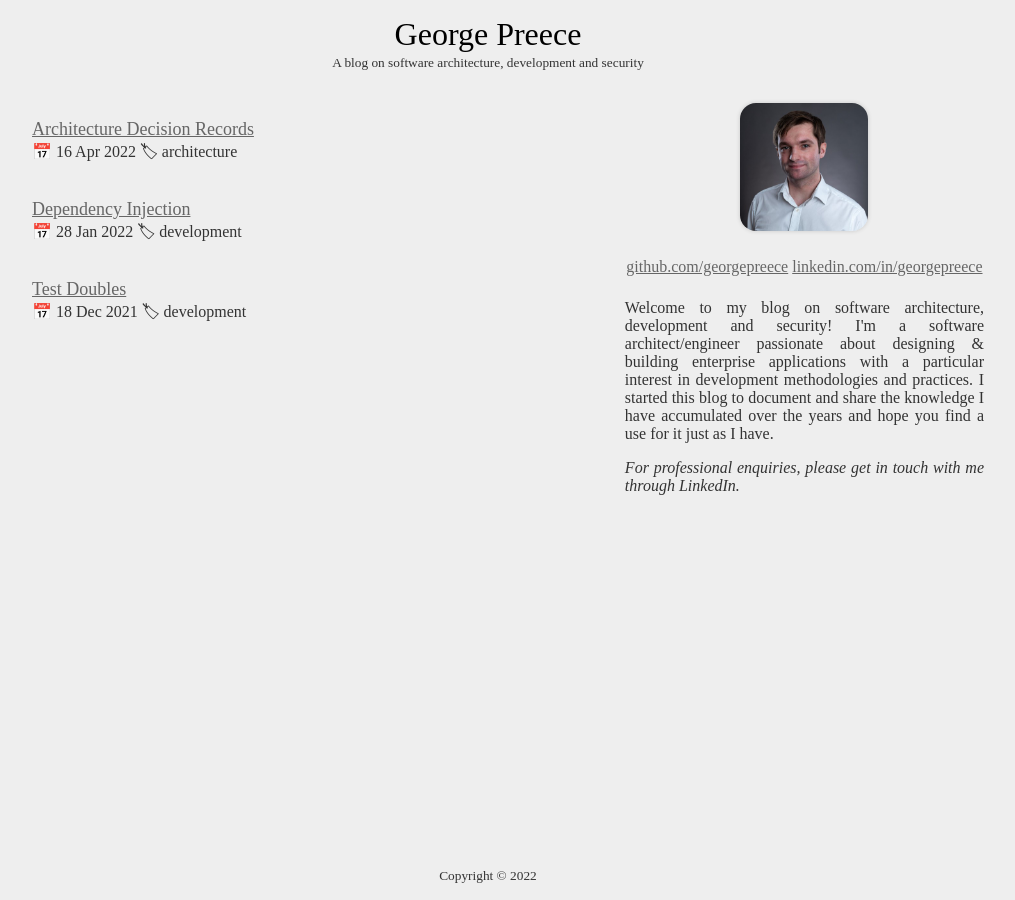
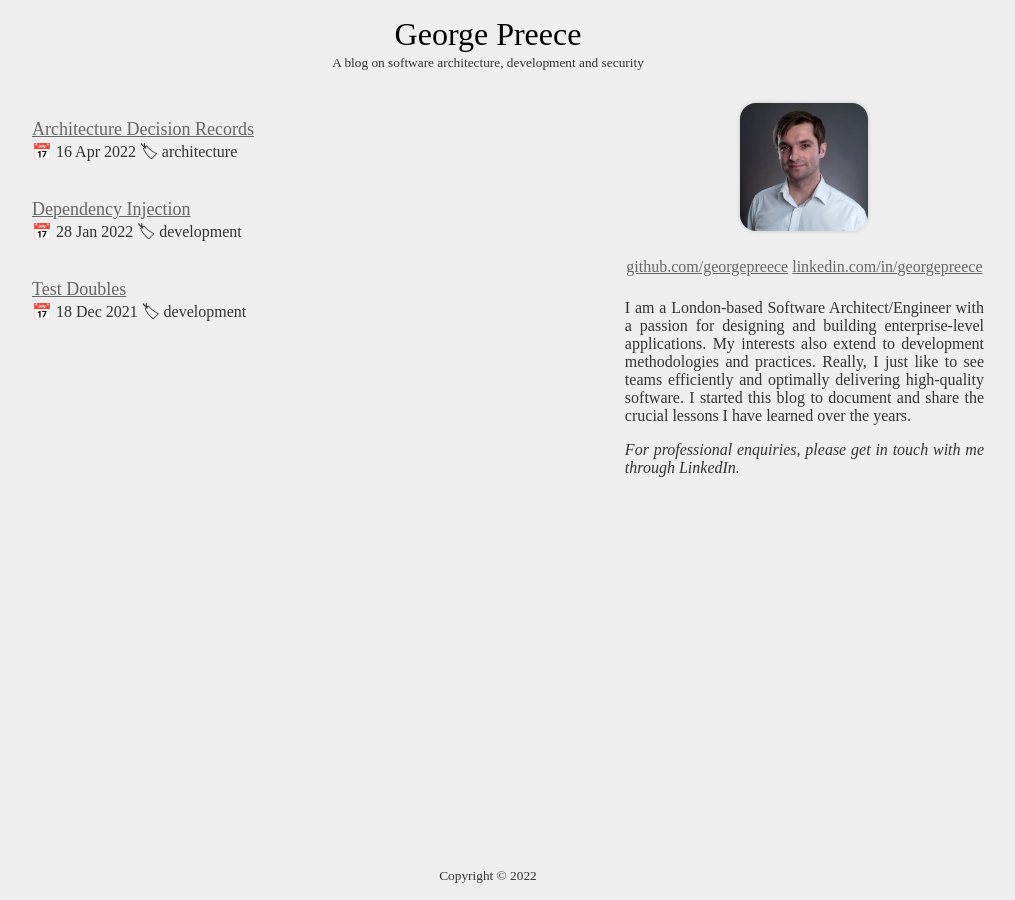
Before and after one commit to GeorgePreece/GeorgePreece.github.io, a Jekyll site: the page built from index.html, in a window 1280 px wide. Shown: the whole page, without its empty margins (152-1167 px from the left). Built offline with Jekyll 4.4.1, drawn with Linux system fonts in a browser that asks for light colours; some web fonts are replaced.

Commit message:
Update bio

```diff
--- a/_config.yml
+++ b/_config.yml
@@ -8,10 +8,9 @@ links:
     label: "linkedin.com/in/georgepreece"
     value: "https://linkedin.com/in/georgepreece"
 biography: >
-  Welcome to my blog on software architecture, development and security!
-  I&apos;m a software architect/engineer passionate about designing &amp; building
-  enterprise applications with a particular interest in development
-  methodologies and practices. I started this blog to document and share the
-  knowledge I have accumulated over the years and hope you find a use for it
-  just as I have.
+  I am a London-based Software Architect/Engineer with a passion for designing
+  and building enterprise-level applications. My interests also extend to
+  development methodologies and practices. Really, I just like to see teams
+  efficiently and optimally delivering high-quality software. I started this
+  blog to document and share the crucial lessons I have learned over the years.
 permalink: /:categories/:title
```
